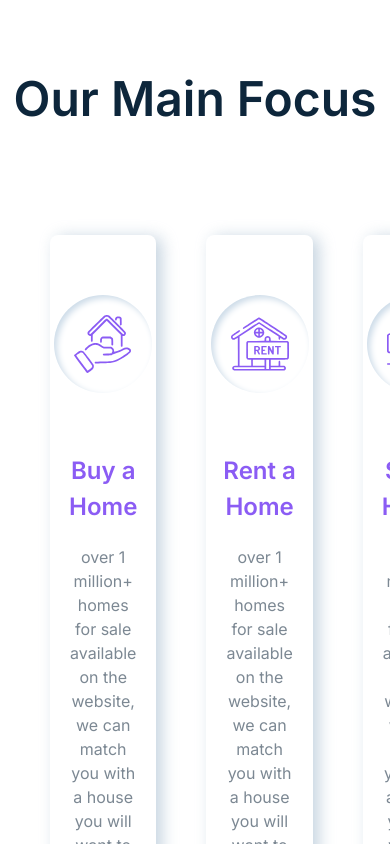
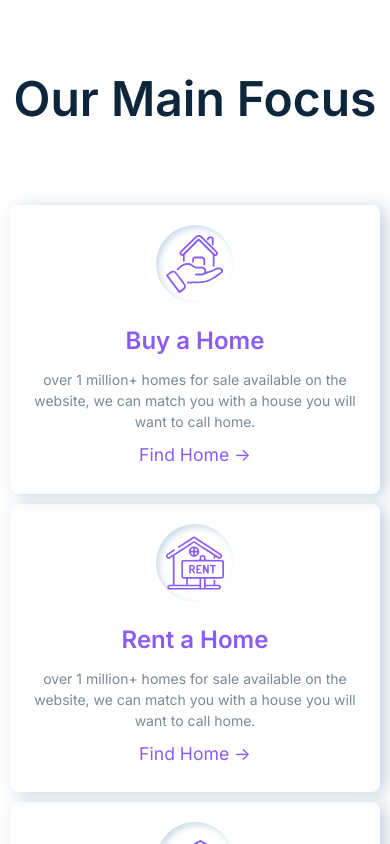
Before and after one commit to shsobur/reside-nest, a React (Vite) app: page / in a window 390 px wide. Shown: the part 680-1524 px from the top of the page. Built offline with nearby package versions, Linux system fonts and the light colour scheme.

Commit message:
Main focus section responsive compeleted

```diff
--- a/src/Layout/Pages/HomePageLayout/MainFocus/MainFocus.css
+++ b/src/Layout/Pages/HomePageLayout/MainFocus/MainFocus.css
@@ -28,7 +28,6 @@
 
 .focus_parcard_container:hover {
   transition: 0.5s ease-in-out;
-
   border-bottom: 5px solid #8b5cf4;
 }
 
@@ -129,7 +128,17 @@
 
 
 @media screen and (max-width: 1024px) {
+  .main_focus_card_outer_container {
+    gap: 20px;
+  }
 
+  .focus_section_detais_container h3 {
+    font-size: 1.3rem;
+  }
+
+  .focus_section_detais_container p {
+    padding: 15px 10px;
+  }
 }
 
 
@@ -137,7 +146,17 @@
 
 
 @media screen and (max-width: 768px) {
+  .main_focus_card_outer_container {
+    gap: 10px;
+  }
 
+  .svg_image_inner_container {
+    padding: 10px;
+  }
+
+  .focus_section_detais_container p {
+    font-size: 14px;
+  }
 }
 
 
@@ -145,7 +164,29 @@
 
 
 @media screen and (max-width: 640px) {
+  .main_focus_card_outer_container {
+    padding: 100px 10px;
+  }
 
+  .main_focus_card_outer_container {
+    flex-direction: column;
+  }
+
+  .svg_image_outer_container {
+    padding: 50px 0;
+  }
+
+  .focus_section_detais_container h3 {
+    font-size: 1.5rem;
+  }
+
+  .focus_section_detais_container p {
+    padding: 20px 10px;
+  }
+
+  .focus_parcard_container {
+    padding-bottom: 20px;
+  }
 }
 
 
@@ -153,5 +194,15 @@
 
 
 @media screen and (max-width: 475px) {
+  .main_focus_card_outer_container {
+    padding: 70px 10px;
+  }
 
+  .svg_image_outer_container {
+    padding: 20px 0;
+  }
+
+  .focus_section_detais_container p {
+    padding: 10px 10px;
+  }
 }
```
